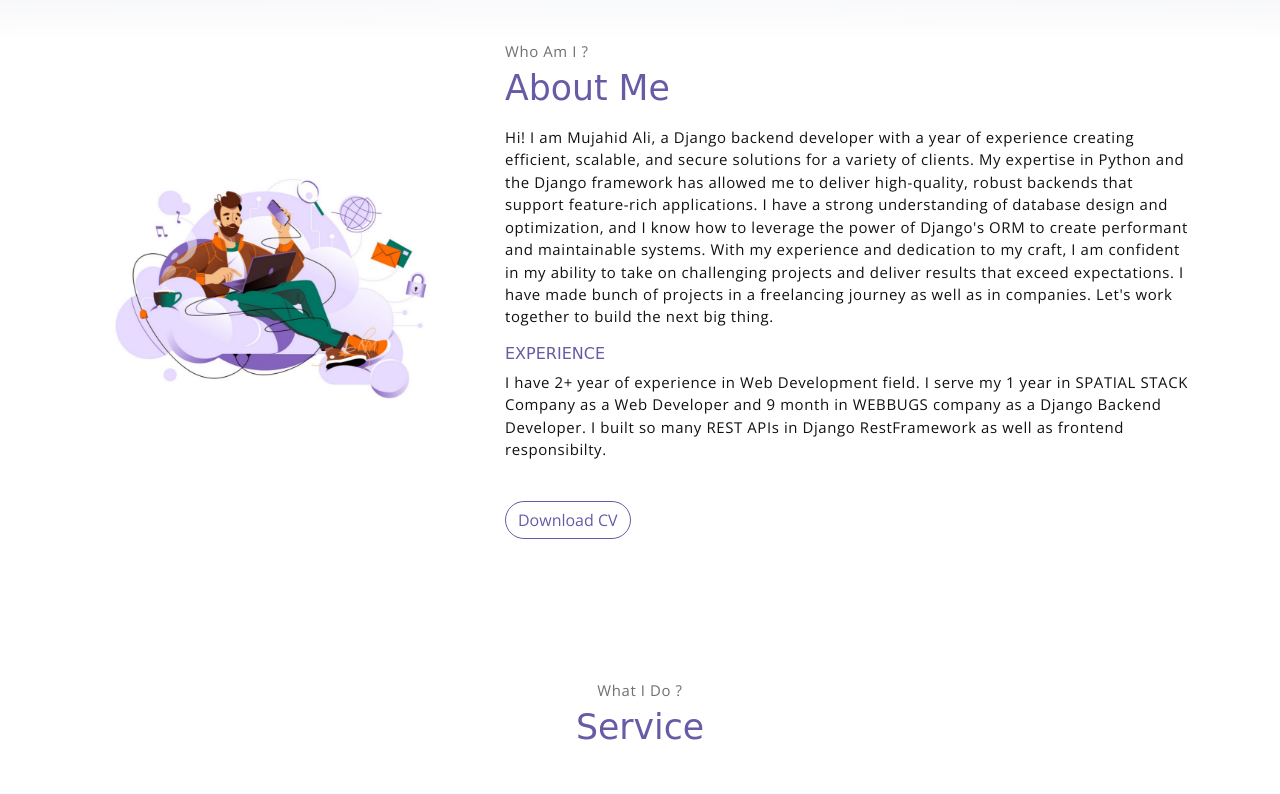
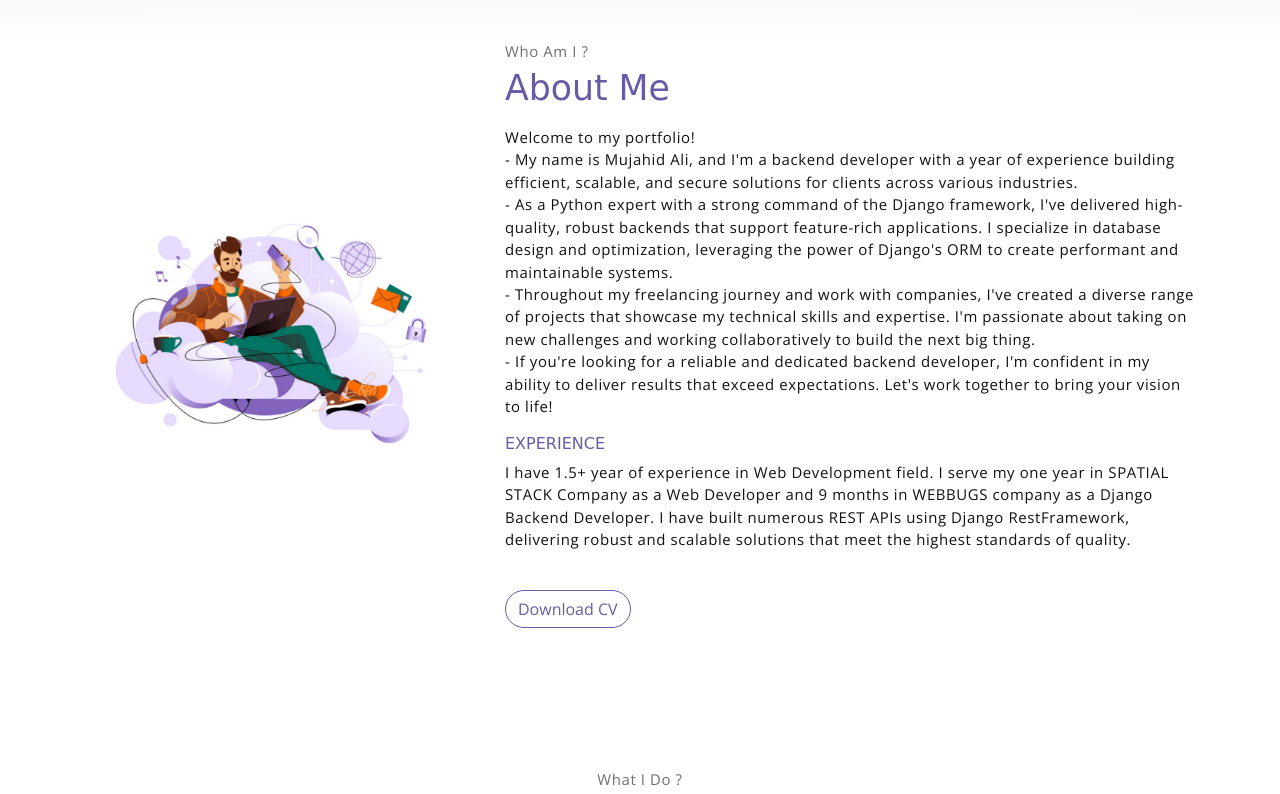
Before and after one commit to itxmujahidali/itxmujahidali.github.io, a plain HTML site: page index.html in a window 1280 px wide. Shown: the part 760-1554 px from the top of the page. Drawn offline with nearby package versions, Linux system fonts and the light colour scheme; a web font is replaced by a local one.

Commit message:
add CV and apply some minor changes

```diff
--- a/index.html
+++ b/index.html
@@ -77,22 +77,32 @@
                     <p class="section-subtitle">Who Am I ?</p>
                     <h2 class="section-title mb-3">About Me</h2>
                     <p>
-                        Hi! I am <b>Mujahid Ali</b>, a Django backend developer with a year of experience creating efficient, scalable, and secure solutions for a variety of clients.
-                        My expertise in <b>Python</b> and the <b>Django framework</b> has allowed me to deliver high-quality, robust backends that support feature-rich applications. I have a strong understanding of
-                        database design and optimization, and I know how to leverage the power of Django's ORM to create performant and maintainable systems. With my experience and dedication to my craft,
-                        I am confident in my ability to take on challenging projects and deliver results that exceed expectations. I have made bunch of projects in a freelancing journey as well as in companies.
-                        Let's work together to build the next big thing.
+                        Welcome to my portfolio! <br>- My name is <b>Mujahid Ali</b>, and I'm a backend developer
+                            with a year of experience building efficient, scalable, and secure solutions
+                                for clients across various industries.
+                                <br>
+                        - As a Python expert with a strong command of the Django framework, I've delivered high-quality,
+                            robust backends that support feature-rich applications. I specialize in database design and
+                                optimization, leveraging the power of Django's ORM to create performant and maintainable systems.
+                                <br>
+                        - Throughout my freelancing journey and work with companies, I've created a diverse range of
+                            projects that showcase my technical skills and expertise. I'm passionate about taking
+                                on new challenges and working collaboratively to build the next big thing.
+                                <br>
+                        - If you're looking for a reliable and dedicated backend developer, I'm confident in my ability
+                            to deliver results that exceed expectations. Let's work together to bring your vision to life!
+
 
                     </p>
 
                     <h6>EXPERIENCE</h6>
                     <p>
-                        I have <b>2+ year</b> of experience in Web Development field. I serve my 1 year in <b>SPATIAL STACK Company</b> as a Web Developer and 9 month in WEBBUGS company as a Django Backend Developer.
-                        I built so many REST APIs in Django RestFramework as well as frontend responsibilty.
+                        I have <b>1.5+ year</b> of experience in Web Development field. I serve my one year in <b>SPATIAL STACK Company</b> as a Web Developer and 9 months in <b>WEBBUGS company </b> as a Django Backend Developer.
+                        I have built numerous REST APIs using Django RestFramework, delivering robust and scalable solutions that meet the highest standards of quality.
                     </p>
 
-                    <button class="btn-rounded btn btn-outline-primary mt-4" onclick="cvAlert()">
-                        <a href="#aboutme">Download CV</a>
+                    <button class="btn-rounded btn btn-outline-primary mt-4">
+                        <a href="./assets/cv/Mujahid_Ali_Resume.pdf">Download CV</a>
                     </button>
                 </div>
             </div><!-- end of about wrapper -->
@@ -280,7 +290,7 @@
             <!-- row -->
             <div class="row align-items-center">
                 <div class="col-sm offset-md-1 mb-4 mb-md-0">
-                    <h6 class="title text-light">Want to work with me?</h6>
+                    <h6 class="title text-light">Want to work with me on Fiverr?</h6>
                     <p class="m-0 text-light">Always feel Free to Contact & Hire me</p>
                 </div>
                 <div class="col-sm offset-sm-2 offset-md-3">
@@ -387,13 +397,6 @@
     <!-- Meyawo js -->
     <script src="assets/js/meyawo.js"></script>
 
-    <!-- Script for Download CV pop, when you upload your Cv then please remove this pop feature -->
-    <script>
-        function cvAlert() {
-          alert ("New CV will be uploaded soon...");
-        }
-    </script>
-
 </body>
 
 </html>
```
Also changed, not shown: 2 other files.
